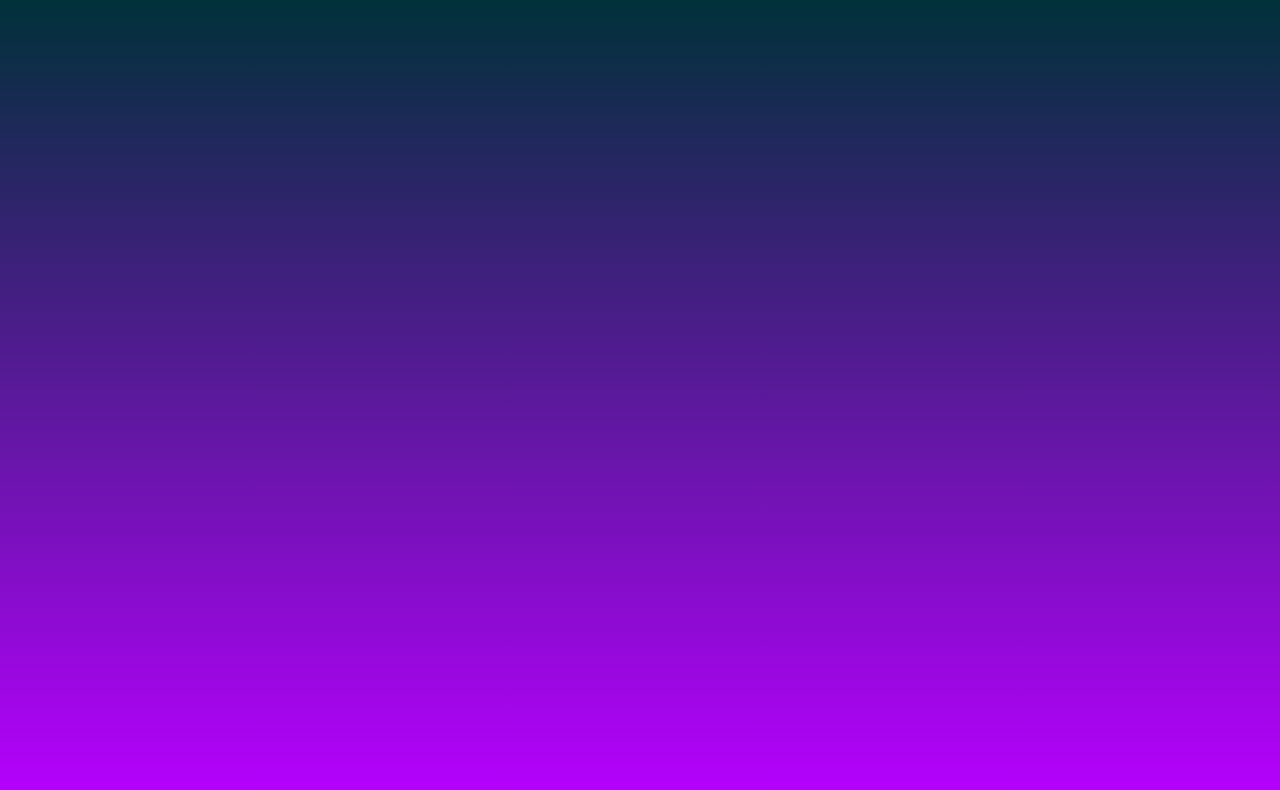
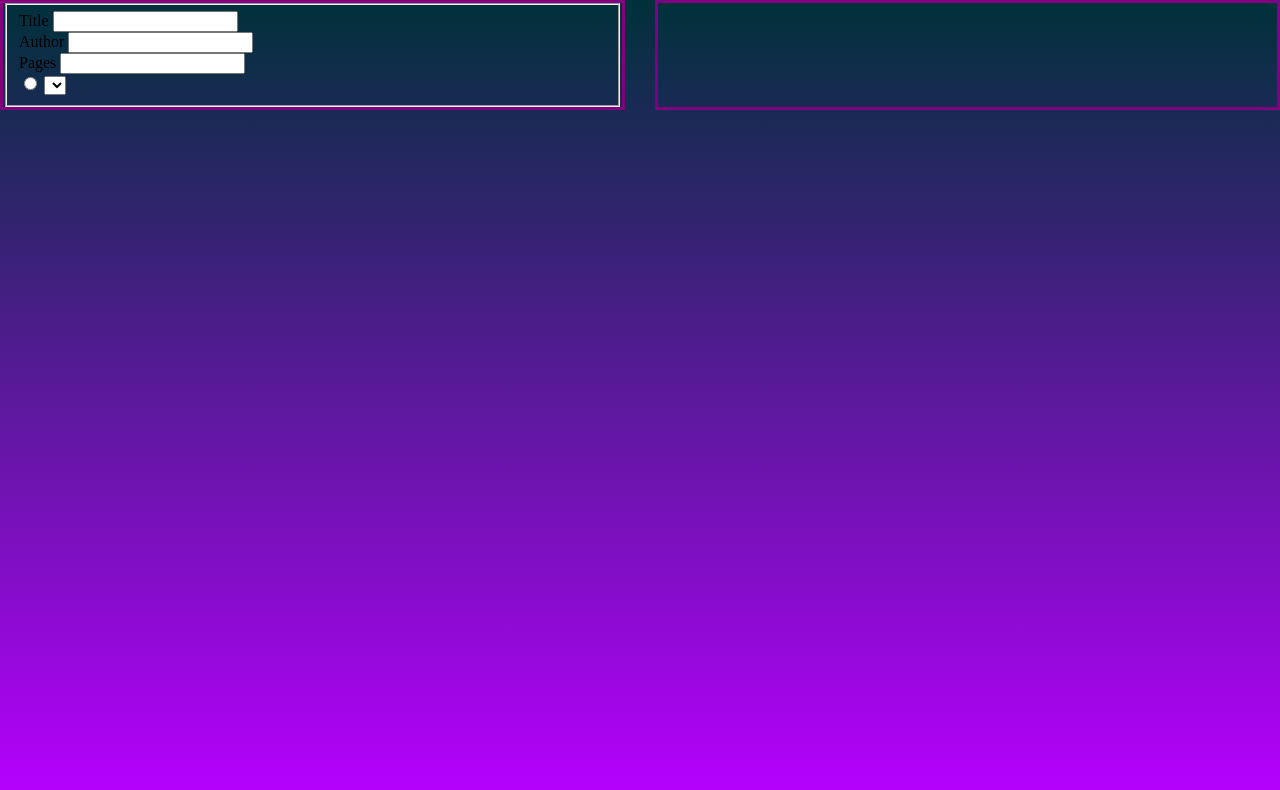
Before and after one commit to JRan1357/BookStorage, a plain HTML site: page index.html in a window 1280 px wide. Drawn offline with Linux system fonts and the light colour scheme.

Commit message:
added basic html for book form

```diff
--- a/index.html
+++ b/index.html
@@ -8,7 +8,30 @@
     <script src="app.js" defer></script>
 </head>
 <body>
-    <div class="bookForm"></div>
-    <div class="bookViewer"></div>
+<div class="mainContainer">
+
+        <div class="bookForm">
+            <form action="">
+                <fieldset>
+                    <label for="title">Title</label>
+                    <input type="text" id="title">
+                    <br>
+                    <label for="author">Author</label>
+                    <input type="text" id="author">
+                    <br>
+                    <label for="pages">Pages</label>
+                    <input type="number" id="pages">
+                    <br>
+                    <label for="read"></label>
+                    <input type="radio">
+                    <select name="read" id="unread"></select>
+
+                </fieldset>
+            </form>
+        </div>
+
+        <div class="bookViewer"></div>
+</div>
+
 </body>
 </html>
--- a/style.css
+++ b/style.css
@@ -16,3 +16,24 @@ body{
     height: 100vh;
     background-image: linear-gradient(var(--bg-1), var(--bg-2));
 }
+
+
+.mainContainer{
+    display: grid;
+    grid-template-columns: 1fr 1fr;
+    gap: 30px;
+}
+
+
+.mainContainer > *{
+    border: solid 3px purple;
+}
+
+
+.bookForm{
+
+}
+
+.bookViewer{
+
+}
```
